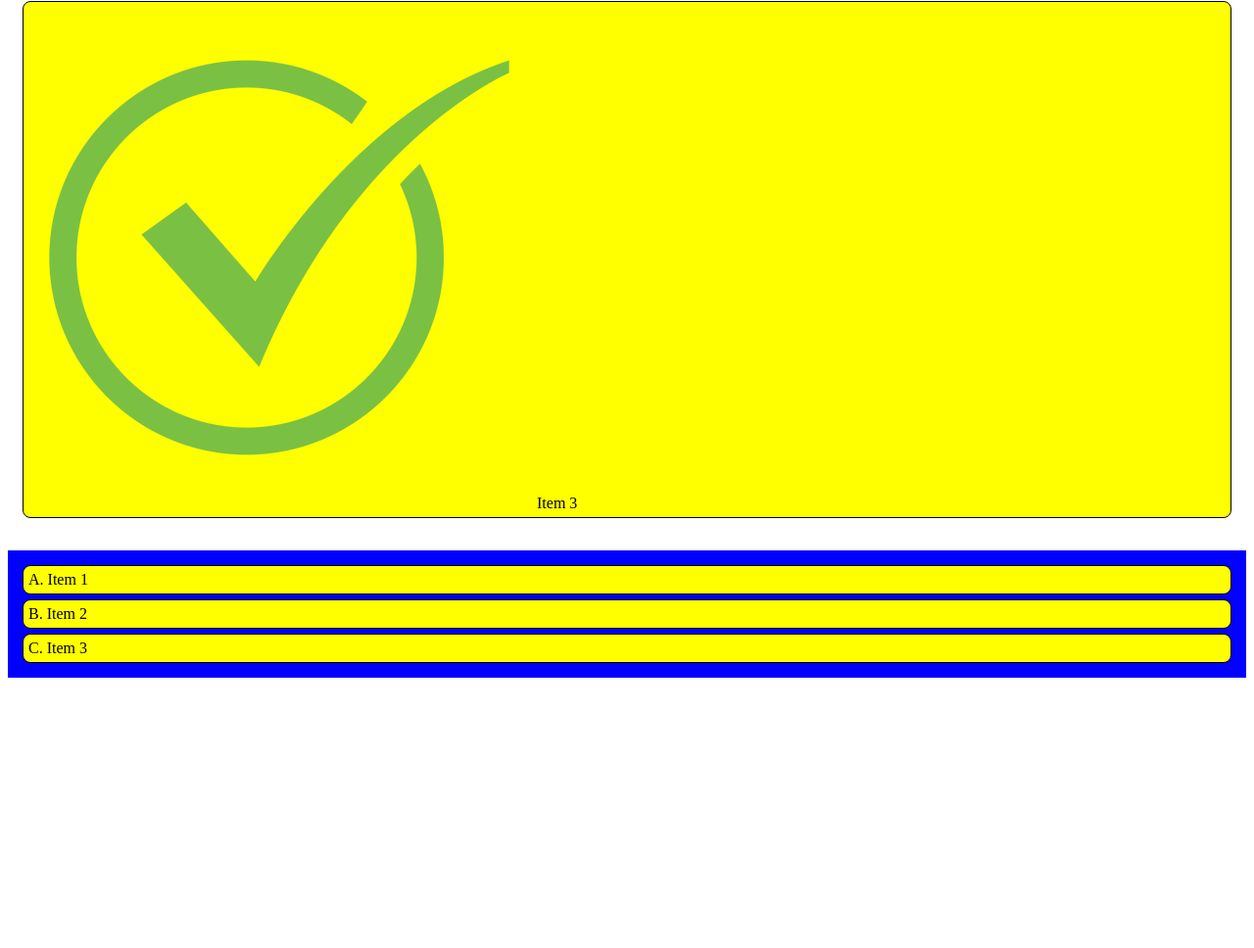
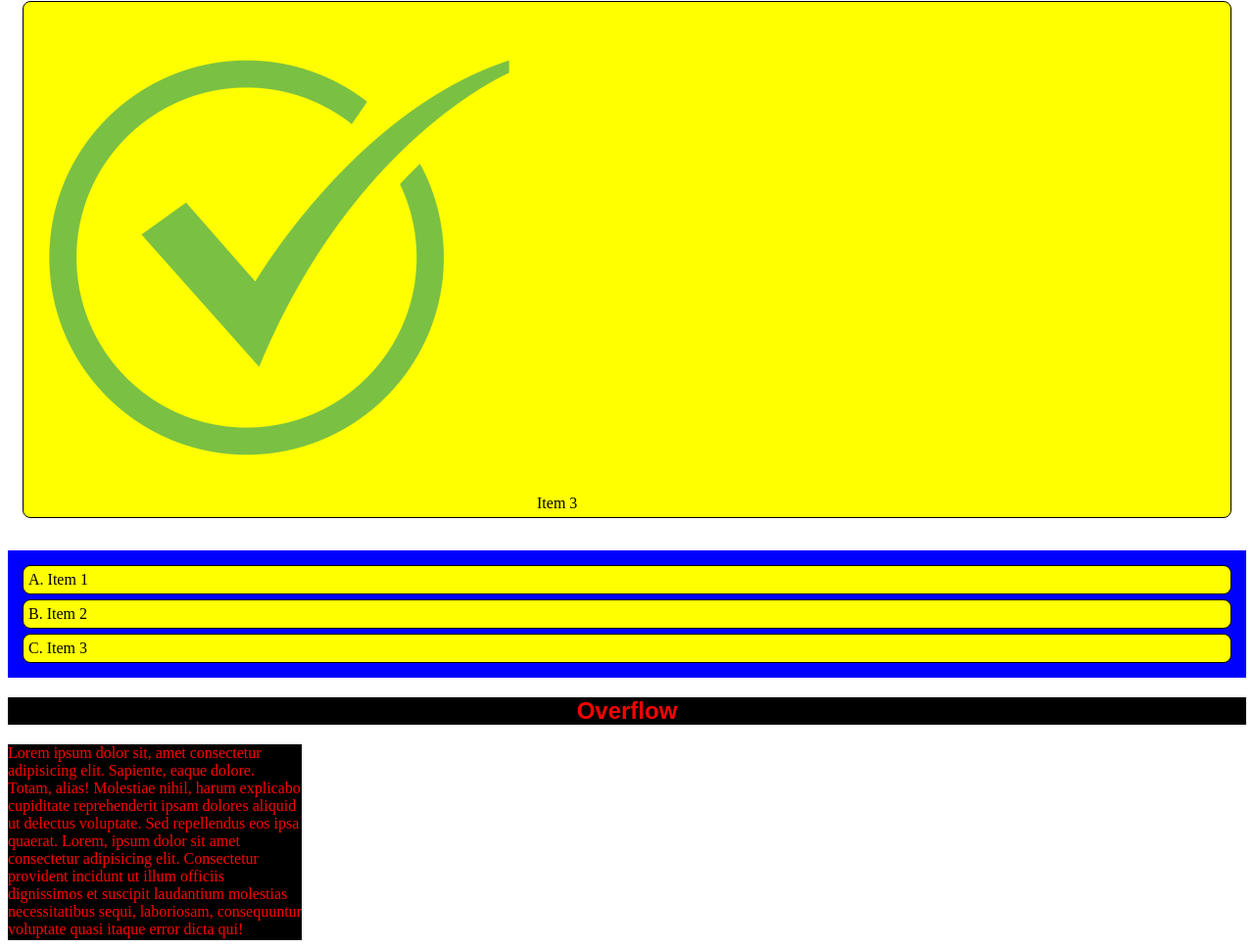
Before and after one commit to phzsantos/Learning_WEB, a plain HTML site: page Area-de-testes/css.html in a window 1280 px wide. Shown: the part 3329-4297 px from the top of the page at 98% size. Before the commit the page ends 4029 px from the top, so only its background shows below. Drawn offline with Linux system fonts and the light colour scheme.

Commit message:
Overflow

```diff
--- a/Area-de-testes/css.html
+++ b/Area-de-testes/css.html
@@ -141,5 +141,10 @@
 			<li>Item 2</li>
 			<li>Item 3</li>
 		</ol>
+
+		<h2 class="titulos">Overflow</h2>
+		<div id="overflow">
+			Lorem ipsum dolor sit, amet consectetur adipisicing elit. Sapiente, eaque dolore. Totam, alias! Molestiae nihil, harum explicabo cupiditate reprehenderit ipsam dolores aliquid ut delectus voluptate. Sed repellendus eos ipsa quaerat. Lorem, ipsum dolor sit amet consectetur adipisicing elit. Consectetur provident incidunt ut illum officiis dignissimos et suscipit laudantium molestias necessitatibus sequi, laboriosam, consequuntur voluptate quasi itaque error dicta qui! Voluptates? Lorem ipsum dolor sit amet, consectetur adipisicing elit. Voluptas quidem itaque quasi modi voluptatum nostrum illo, obcaecati culpa! Hic facilis at veniam consectetur possimus dolore quod. Soluta iusto laborum nobis.
+		</div>
 	</body>
 </html>
--- a/Area-de-testes/css/style.css
+++ b/Area-de-testes/css/style.css
@@ -299,3 +299,13 @@ li{
     background-color: yellow;
     border-radius: 8px;
 }
+
+/* Overflow */
+
+#overflow{
+    width: 300px;
+    height: 200px;
+    background-color: black;
+    color: red;
+    overflow: auto;
+}
```
